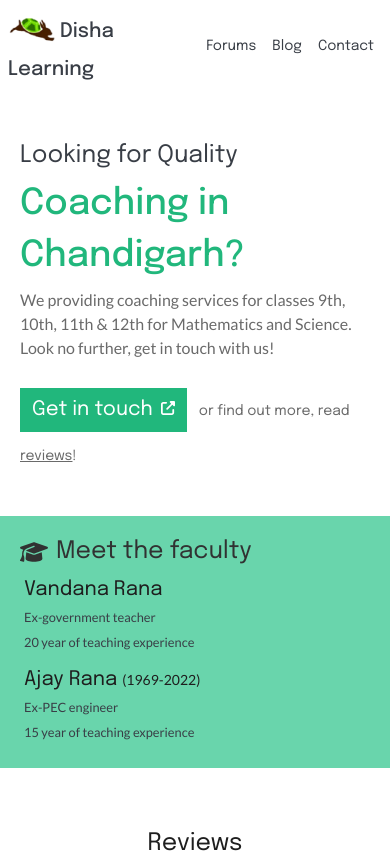
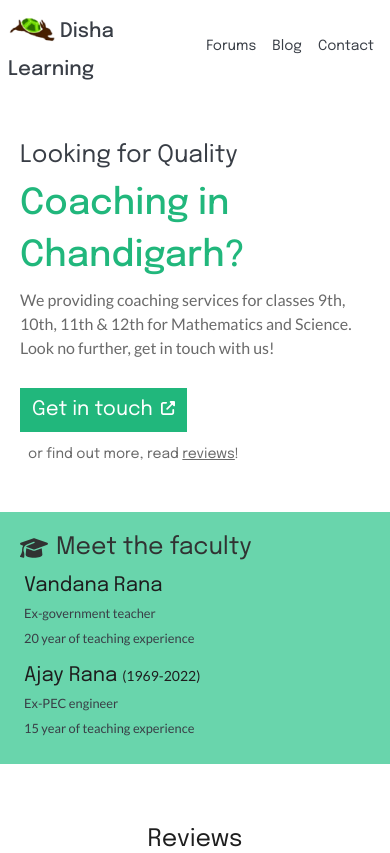
Before and after one commit to Avi-Rana-1718/dishalearning, a Next.js app: page / in a window 390 px wide. Shown: the top 853 px of the page. Built offline with nearby package versions, Linux system fonts and the light colour scheme.

Commit message:
Update page.js

```diff
--- a/app/page.js
+++ b/app/page.js
@@ -33,7 +33,7 @@ export default function Home() {
             Look no further, get in touch with us!
           </p>
           <PrimaryBtn link="#contact" label="Get in touch" />{" "}
-          <span className="text-[#6a6a6a] ml-2 text-sm">
+          <span className="block md:inline text-[#6a6a6a] ml-2 text-sm">
             or find out more, read{" "}
             <Link
               href="#reviews"
```
